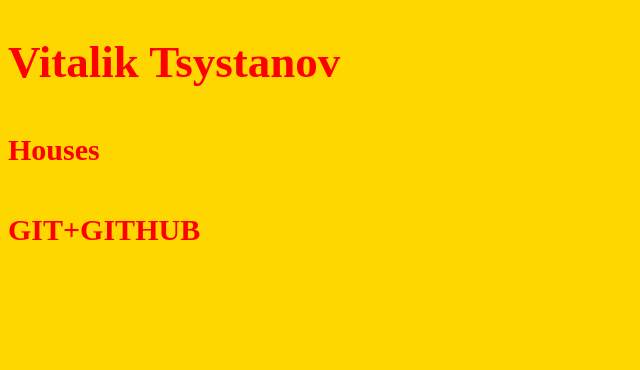
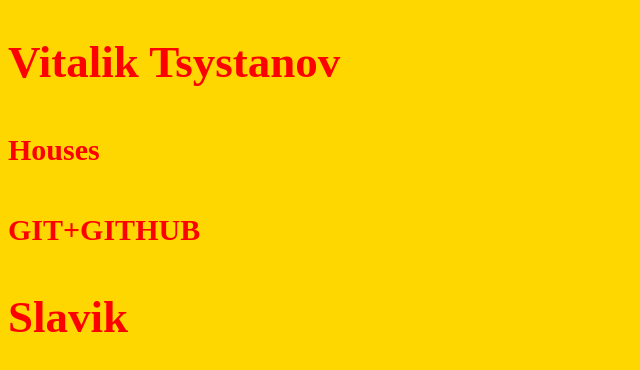
Before and after one commit to TSYSTANOV/gittest, a plain HTML site: page index.html in a window 1280 px wide. Shown: the whole page, without its empty margins (0-640 px from the left). Drawn offline with Linux system fonts and the light colour scheme.

Commit message:
тестую ветки

```diff
--- a/index.html
+++ b/index.html
@@ -10,5 +10,6 @@
     <h2>Vitalik Tsystanov</h2>
     <p>houses</p>
     <p>GIT+GITHUB</p>
+    <div class="contact"><h2 class="logo">Slavik</h2></div>
 </body>
 </html>
```
